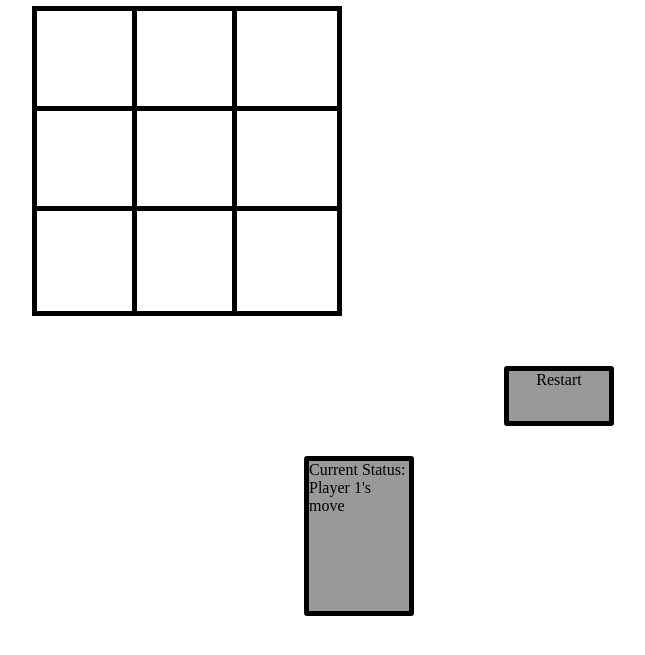
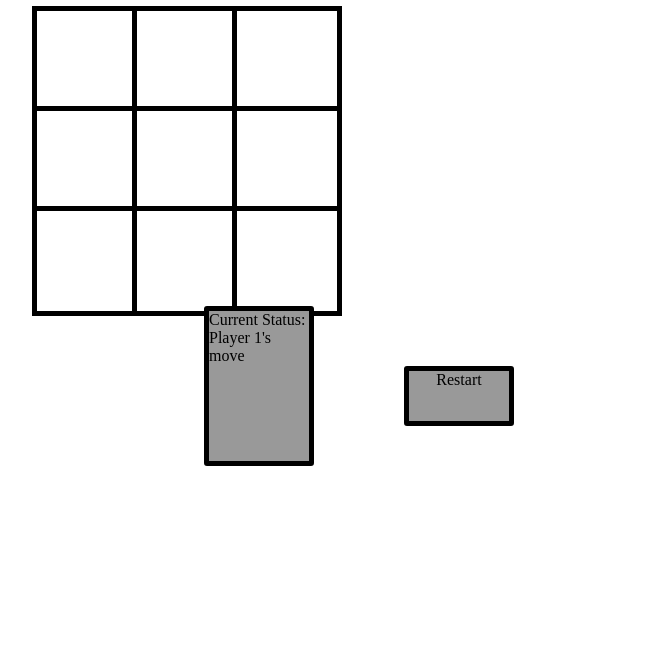
Before and after one commit to jsweaver96/personal, a plain HTML site: page html/TTT.html in a window 1280 px wide. Shown: the part 95-750 px from the top of the page, without its empty margins (458-1103 px from the left). Drawn offline with nearby package versions, Linux system fonts and the light colour scheme.

```diff
--- a/assets/css/styles.css
+++ b/assets/css/styles.css
@@ -96,8 +96,8 @@
     width: 100px;
     height: 150px;
     position: relative;
-    top: 150px;
-    left: -400px;
+    top: 0px;
+    left: -500px;
     margin-left: auto;
     margin-top: auto;
 }
@@ -111,7 +111,7 @@
     border-radius: 3px;
     position: relative;
     top: -100px;
-    left: -200px;
+    left: -300px;
     margin-left: auto;
     margin-top: auto;
 }
```
